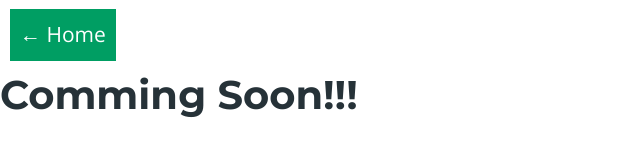
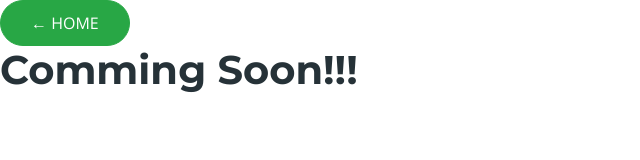
Before and after one commit to guidetoiit/guidetoiit, a plain HTML site: page blog.html in a window 1280 px wide. Shown: the whole page, without its empty margins (0-640 px from the left). Drawn offline with nearby package versions, Linux system fonts and the light colour scheme; a web font is replaced by a local one.

Commit message:
Update blog.html

```diff
--- a/blog.html
+++ b/blog.html
@@ -23,20 +23,16 @@
 
 <body>
   <!-- Header Section Start -->
-  <header id="slider-area">
+
     <!-- <button type="button" href="index.html"  class="btn btn-primary">Back</button> -->
-    <div class="home-style">
-        <a  class="" href="index.html">&#x2190; Home</a>
+    <div class="btn btn-success">
+        <a class="" href="index.html" style="color: #fff;font-size: 16px;">← Home</a>
     </div>
 
     <div>
         <h1>Comming Soon!!!</h1>
     </div>
 
-
-
-
-  </header>
 
 
   <!-- Footer Section End -->
@@ -52,18 +48,6 @@
       <div class="double-bounce2"></div>
     </div>
   </div>
-  <style>
-    .home-style{
-  display: inline-block;
-  padding: 10px;
-  margin: 10px;
-  background-color: #009E63;
-}
-.home-style a{
-  color: #FFF;
-  font-size: 21px;
-}
-  </style>
 
   <!-- jQuery first, then Tether, then Bootstrap JS. -->
   <script src="js/jquery-min.js"></script>
```
